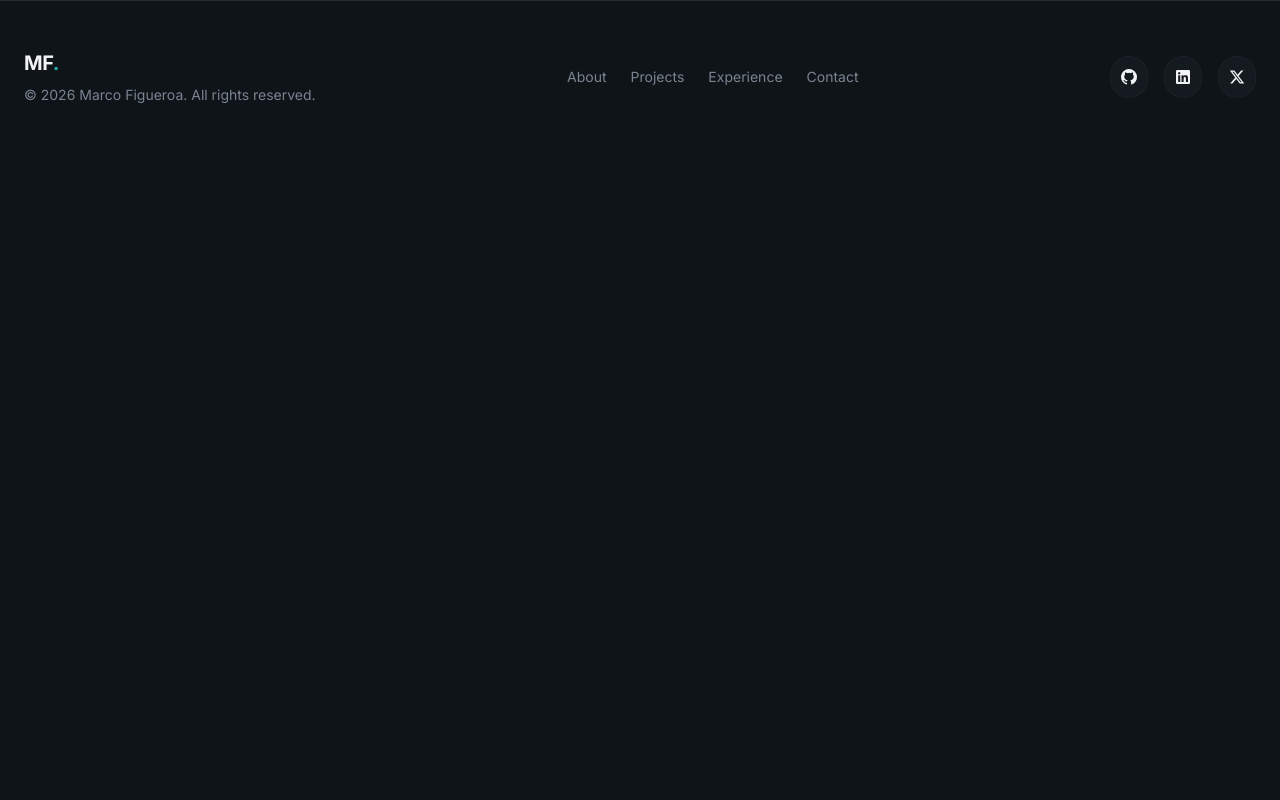
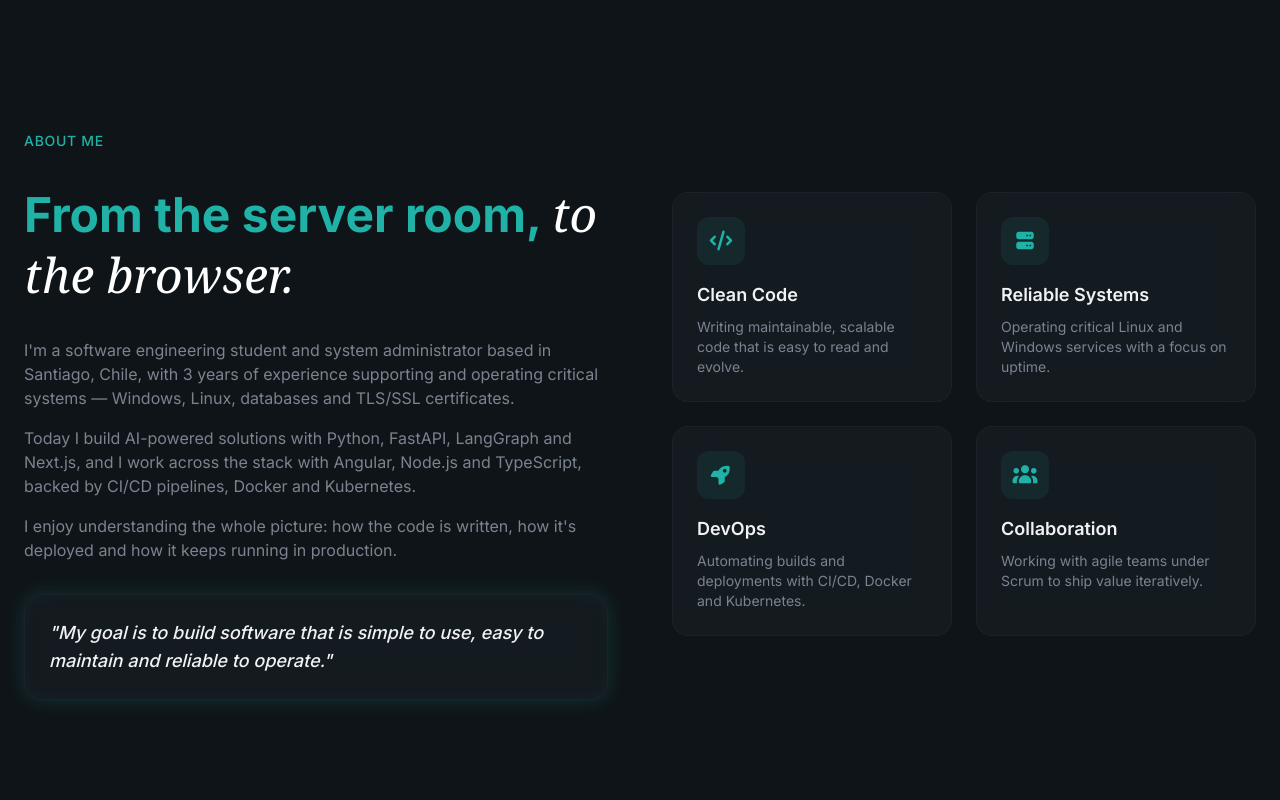
Before and after one commit to mfigueroa23/devsonic.cl, an Angular app: page / in a window 1280 px wide. Shown: the part 1140-1940 px from the top of the page. Before the commit the page ends 1293 px from the top, so only its background shows below. Built offline with nearby package versions, Linux system fonts and the light colour scheme; a web font is replaced by a local one.

Commit message:
feat(about): Adding about section
This add the about section with the profile summary and highlights

```diff
--- a/src/app/sections/about/about.html
+++ b/src/app/sections/about/about.html
@@ -0,0 +1,48 @@
+<section id="about" class="py-32 relative overflow-hidden">
+  <section class="container mx-auto px-6 relative z-10">
+    <article class="grid lg:grid-cols-2 gap-16 items-center">
+      <!-- Left Column -->
+      <section class="space-y-8">
+        <article class="animate-fade-in">
+          <span class="text-secondary-foreground text-sm font-medium tracking-wider uppercase">About Me</span>
+        </article>
+
+        <h2 class="text-4xl md:text-5xl font-bold leading-tight animate-fade-in animation-delay-100 text-secondary-foreground">
+          From the server room,
+          <span class="font-serif italic font-normal text-white">to the browser.</span>
+        </h2>
+
+        <article class="space-y-4 text-muted-foreground animate-fade-in animation-delay-200">
+          <p>
+            I'm a software engineering student and system administrator based in Santiago, Chile, with 3 years of experience supporting and operating critical systems — Windows, Linux, databases and TLS/SSL certificates.
+          </p>
+          <p>
+            Today I build AI-powered solutions with Python, FastAPI, LangGraph and Next.js, and I work across the stack with Angular, Node.js and TypeScript, backed by CI/CD pipelines, Docker and Kubernetes.
+          </p>
+          <p>
+            I enjoy understanding the whole picture: how the code is written, how it's deployed and how it keeps running in production.
+          </p>
+        </article>
+
+        <article class="glass rounded-2xl p-6 glow-border animate-fade-in animation-delay-300">
+          <p class="text-lg font-medium italic text-foreground">
+            "My goal is to build software that is simple to use, easy to maintain and reliable to operate."
+          </p>
+        </article>
+      </section>
+
+      <!-- Right Column -->
+      <section class="grid sm:grid-cols-2 gap-6">
+        @for (item of highlights; track $index) {
+          <article class="glass p-6 rounded-2xl animate-fade-in" [style.animationDelay]="($index + 1) * 100 + 'ms'">
+            <div class="w-12 h-12 rounded-xl bg-primary/10 flex items-center justify-center mb-4 hover:bg-primary/20">
+              <i class="{{ item.icon }} text-xl text-primary"></i>
+            </div>
+            <h3 class="text-lg font-semibold mb-2">{{ item.title }}</h3>
+            <p class="text-sm text-muted-foreground">{{ item.description }}</p>
+          </article>
+        }
+      </section>
+    </article>
+  </section>
+</section>
--- a/src/app/sections/about/about.ts
+++ b/src/app/sections/about/about.ts
@@ -6,4 +6,27 @@ import { Component } from '@angular/core';
   styleUrl: './about.css',
   templateUrl: './about.html',
 })
-export class About {}
+export class About {
+  public highlights: { icon: string; title: string; description: string }[] = [
+    {
+      icon: 'fa-solid fa-code',
+      title: 'Clean Code',
+      description: 'Writing maintainable, scalable code that is easy to read and evolve.',
+    },
+    {
+      icon: 'fa-solid fa-server',
+      title: 'Reliable Systems',
+      description: 'Operating critical Linux and Windows services with a focus on uptime.',
+    },
+    {
+      icon: 'fa-solid fa-rocket',
+      title: 'DevOps',
+      description: 'Automating builds and deployments with CI/CD, Docker and Kubernetes.',
+    },
+    {
+      icon: 'fa-solid fa-users',
+      title: 'Collaboration',
+      description: 'Working with agile teams under Scrum to ship value iteratively.',
+    },
+  ];
+}
```
